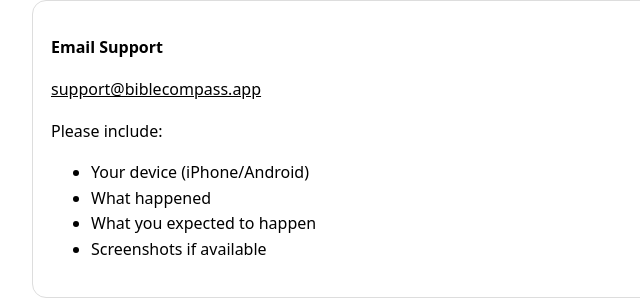
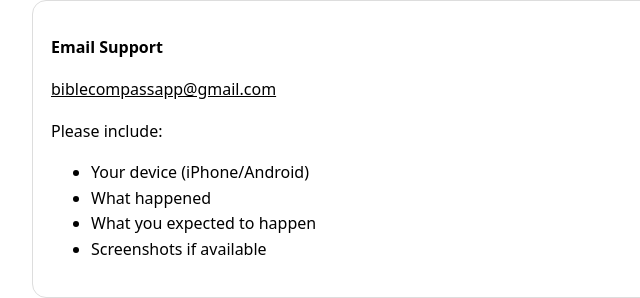
Before and after one commit to hyfen8ed-creator/bible-compass-site, a plain HTML site: page support.html in a window 1280 px wide. Shown: the part 198-496 px from the top of the page, 198-838 px from the left. Drawn offline with Linux system fonts and the light colour scheme.

Commit message:
Update support.html

```diff
--- a/support.html
+++ b/support.html
@@ -21,7 +21,7 @@
 
   <div class="card">
     <p><b>Email Support</b></p>
-    <p><a href="mailto:support@biblecompass.app">support@biblecompass.app</a></p>
+    <p><a href="mailto:biblecompassapp@gmail.com">biblecompassapp@gmail.com</a></p>
     <p>Please include:</p>
     <ul>
       <li>Your device (iPhone/Android)</li>
```
